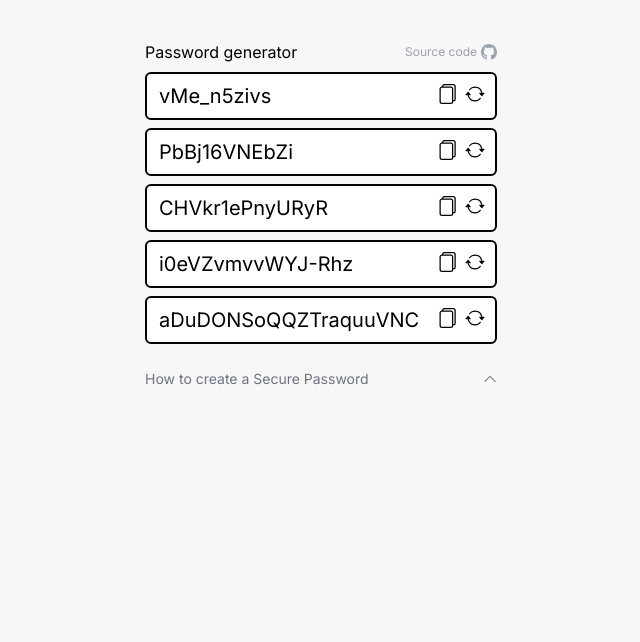
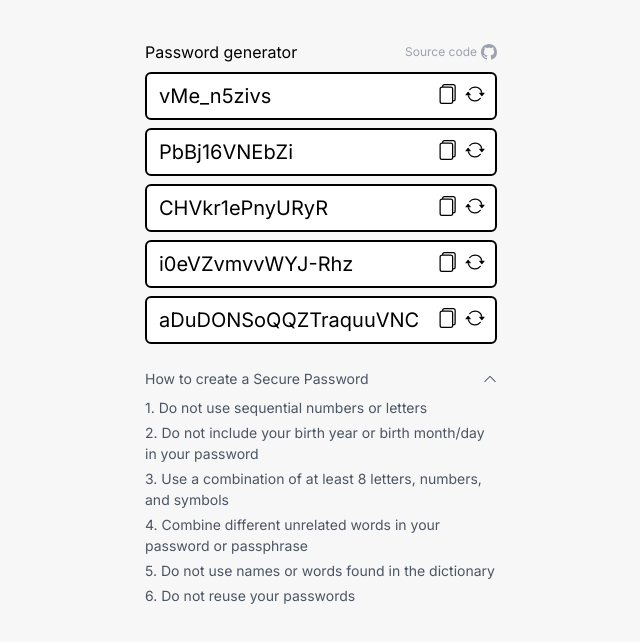
Before and after one commit to nvadeveloper/password-generator, a Next.js app: page / in a window 1280 px wide. Both pictures are taken after a click on the element "How to create a Secure Password". Shown: the top 642 px of the page, without its empty margins (319-959 px from the left). Built offline with nearby package versions, Linux system fonts and the light colour scheme.

Commit message:
add Password Rules

```diff
--- a/src/components/Rules.tsx
+++ b/src/components/Rules.tsx
@@ -7,13 +7,27 @@ export default function Rules() {
     const [isOpen, setIsOpen] = useState(false);
 
     return (
-        <section className="mt-6 text-[14px]">
+        <section className="mt-6 text-[14px] text-gray-600">
             <div
-                className="flex justify-between items-center text-gray-500 cursor-pointer"
+                className="flex justify-between items-center  cursor-pointer"
                 onClick={() => setIsOpen(!isOpen)}>
-                <h2 className="">How to create a Secure Password</h2>
+                <h2>How to create a Secure Password</h2>
                 {isOpen ? <BsChevronUp /> : <BsChevronDown />}
             </div>
+            {isOpen ? (
+                <div>
+                    <ul className="mt-2 space-y-1">
+                        <li>1. Do not use sequential numbers or letters</li>
+                        <li>
+                            2. Do not include your birth year or birth month/day in your password
+                        </li>
+                        <li>3. Use a combination of at least 8 letters, numbers, and symbols</li>
+                        <li>4. Combine different unrelated words in your password or passphrase</li>
+                        <li>5. Do not use names or words found in the dictionary</li>
+                        <li>6. Do not reuse your passwords</li>
+                    </ul>
+                </div>
+            ) : null}
         </section>
     );
 }
```
